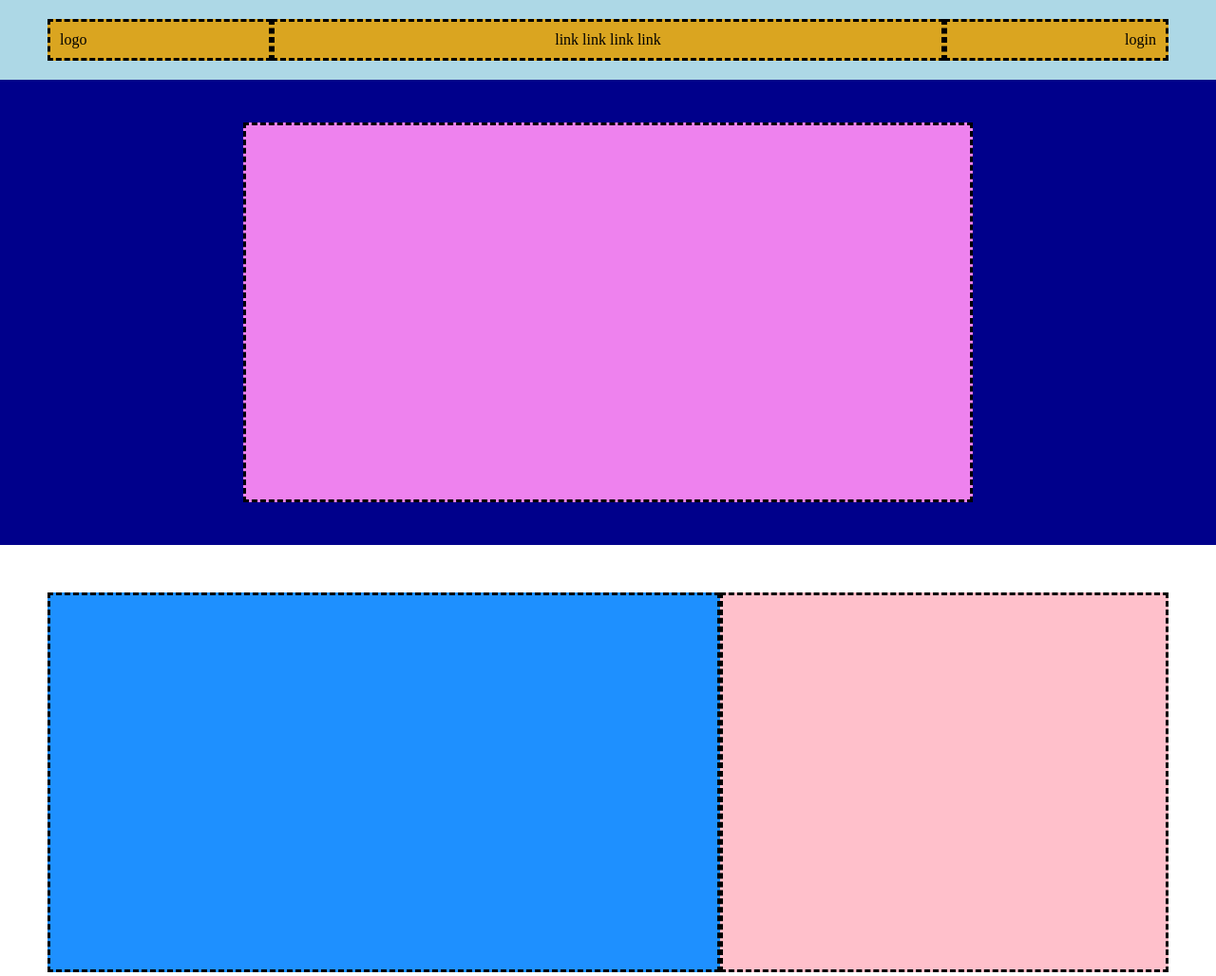
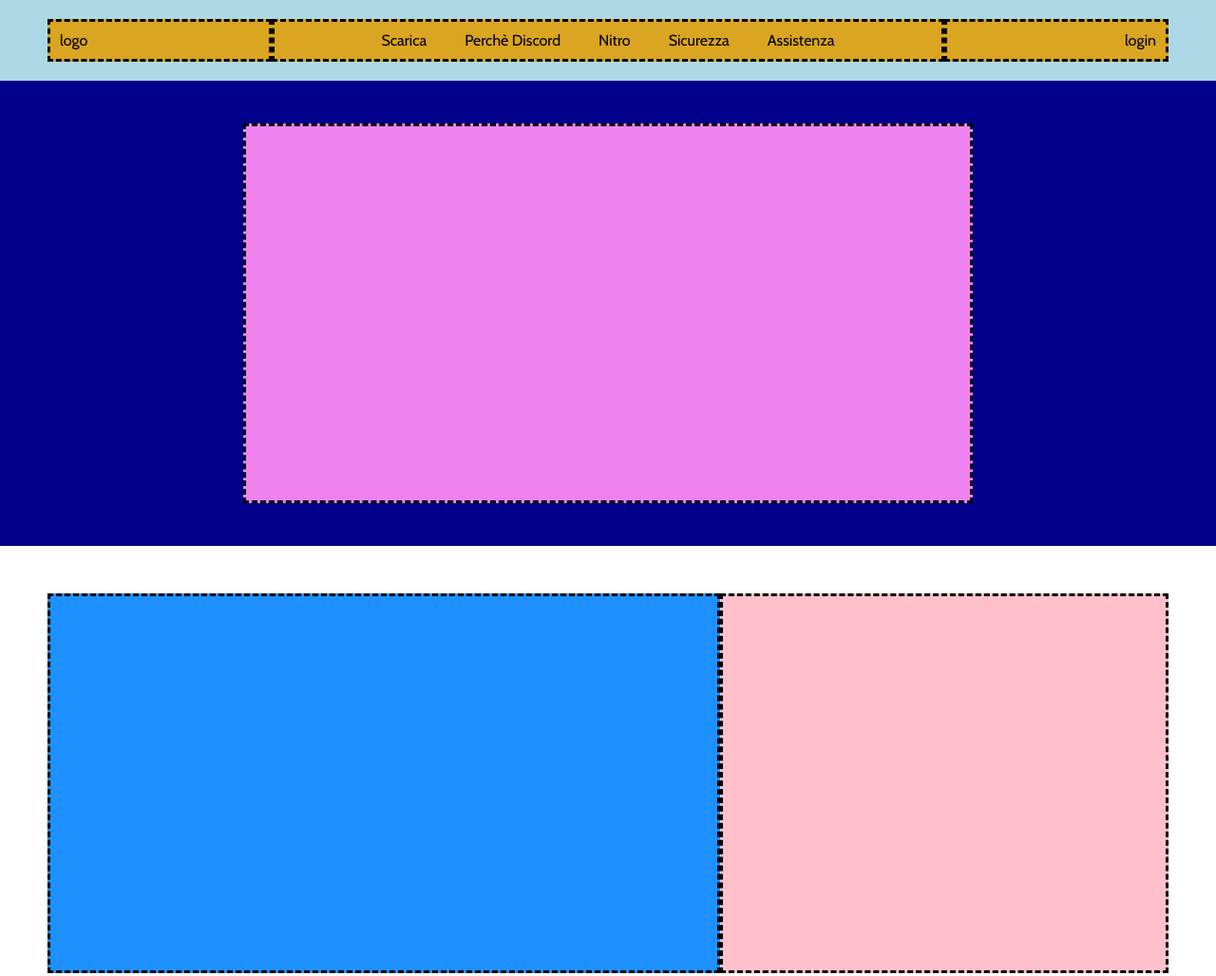
Before and after one commit to Fabrizio-padula-hub/htmlcss-discord, a plain HTML site: page index.html in a window 1280 px wide. Shown: the top 1028 px of the page at 95% size. Drawn offline with nearby package versions, Linux system fonts and the light colour scheme.

Commit message:
feat: add font menu implementation header

```diff
--- a/index.html
+++ b/index.html
@@ -3,6 +3,9 @@
 <head>
     <meta charset="UTF-8">
     <meta name="viewport" content="width=device-width, initial-scale=1.0">
+    <link rel="preconnect" href="https://fonts.googleapis.com">
+    <link rel="preconnect" href="https://fonts.gstatic.com" crossorigin>
+    <link href="https://fonts.googleapis.com/css2?family=Cabin:wght@400;500&display=swap" rel="stylesheet">
     <link rel="stylesheet" href="style.css">
     <title>Discord</title>
 </head>
@@ -13,7 +16,13 @@
                 <span>logo</span>
             </div>
             <nav class="col-60">
-                <div>link link link link</div>
+                <ul class="list-header">
+                    <li>Scarica</li>
+                    <li>Perchè Discord</li>
+                    <li>Nitro</li>
+                    <li>Sicurezza</li>
+                    <li>Assistenza</li>
+                </ul>
             </nav>
             <div class="col-20">
                 <span>login</span>
--- a/style.css
+++ b/style.css
@@ -5,6 +5,7 @@
     margin: 0;
     padding: 0;
     box-sizing: border-box;
+    font-family: 'Cabin', sans-serif;
 }
 /*--------------------
     GENERAL
@@ -81,6 +82,13 @@ header{
 .container-link > :last-child{
     text-align: end;
 }
+.list-header{
+    display: flex;
+}
+.list-header li{
+    padding: 0px 20px;
+    list-style: none;
+}
 /*--------------------
     MAIN
 --------------------*/
```
